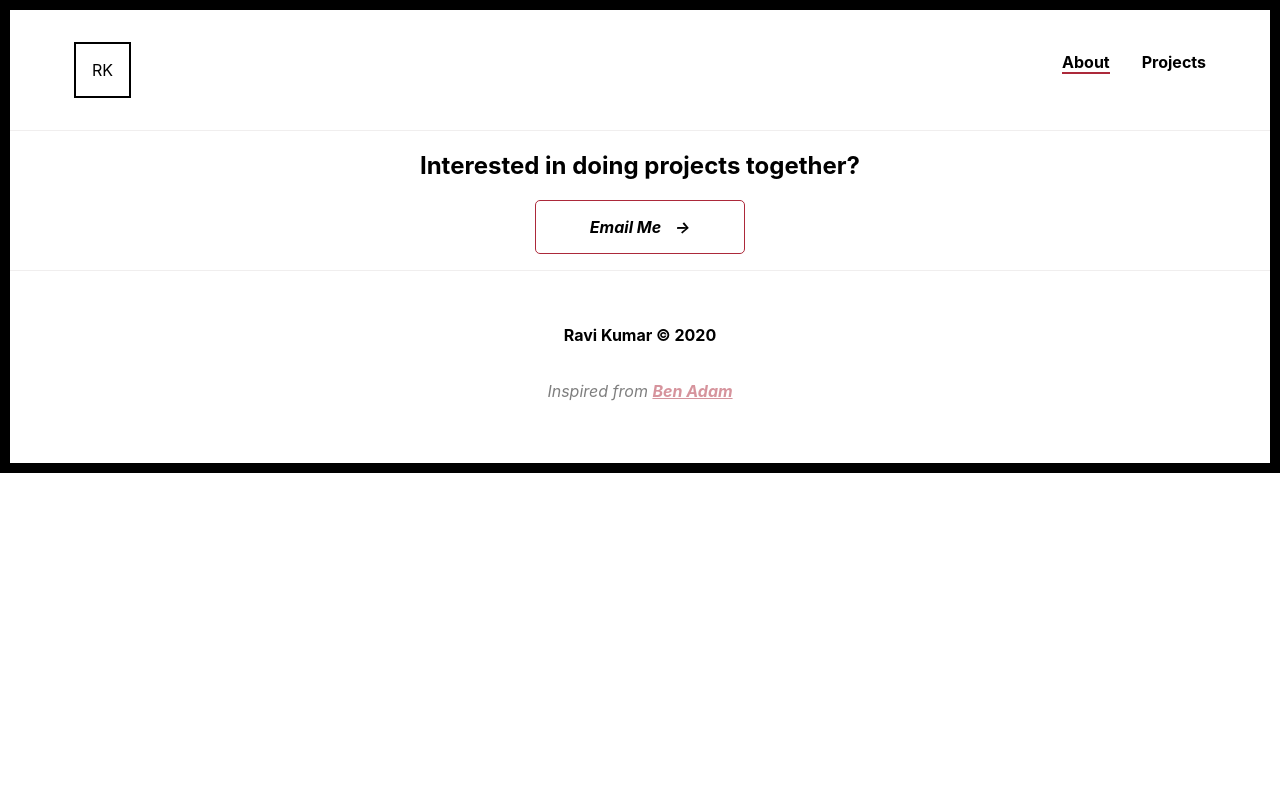
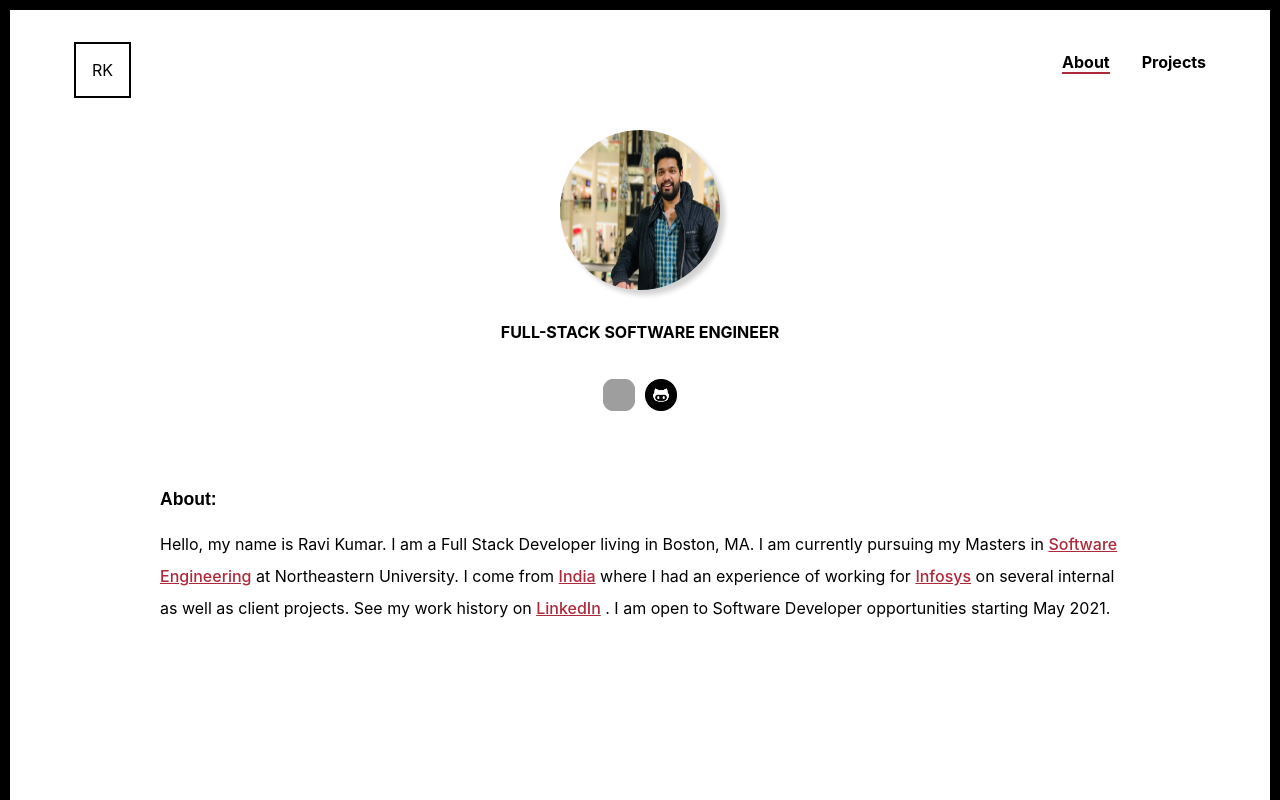
Before and after one commit to 479BetaCoder/ravi-pilla-portfolio, a React (Create React App) app: page / in a window 1280 px wide. Shown: the top 800 px of the page. Built offline with nearby package versions, Linux system fonts and the light colour scheme; grey boxes are pictures that could not be loaded.

Commit message:
modified basename

```diff
--- a/src/App.js
+++ b/src/App.js
@@ -9,12 +9,12 @@ import Footer from "./components/Footer/Footer";
 class App extends React.Component {
   render() {
     return (
-      <BrowserRouter basename="ravi-pilla-portfolio/">
+      <BrowserRouter basename="ravi-pilla-portfolio">
       <div className="mainContainer">
         <Header></Header>
         <div>
-          <Route exact path="#" component={About}></Route>
-          <Route path='/#projects' component={Projects}></Route>
+          <Route exact path="/" component={About}></Route>
+          <Route path="/projects" component={Projects}></Route>
         </div>
         <Footer></Footer>
       </div>
```
